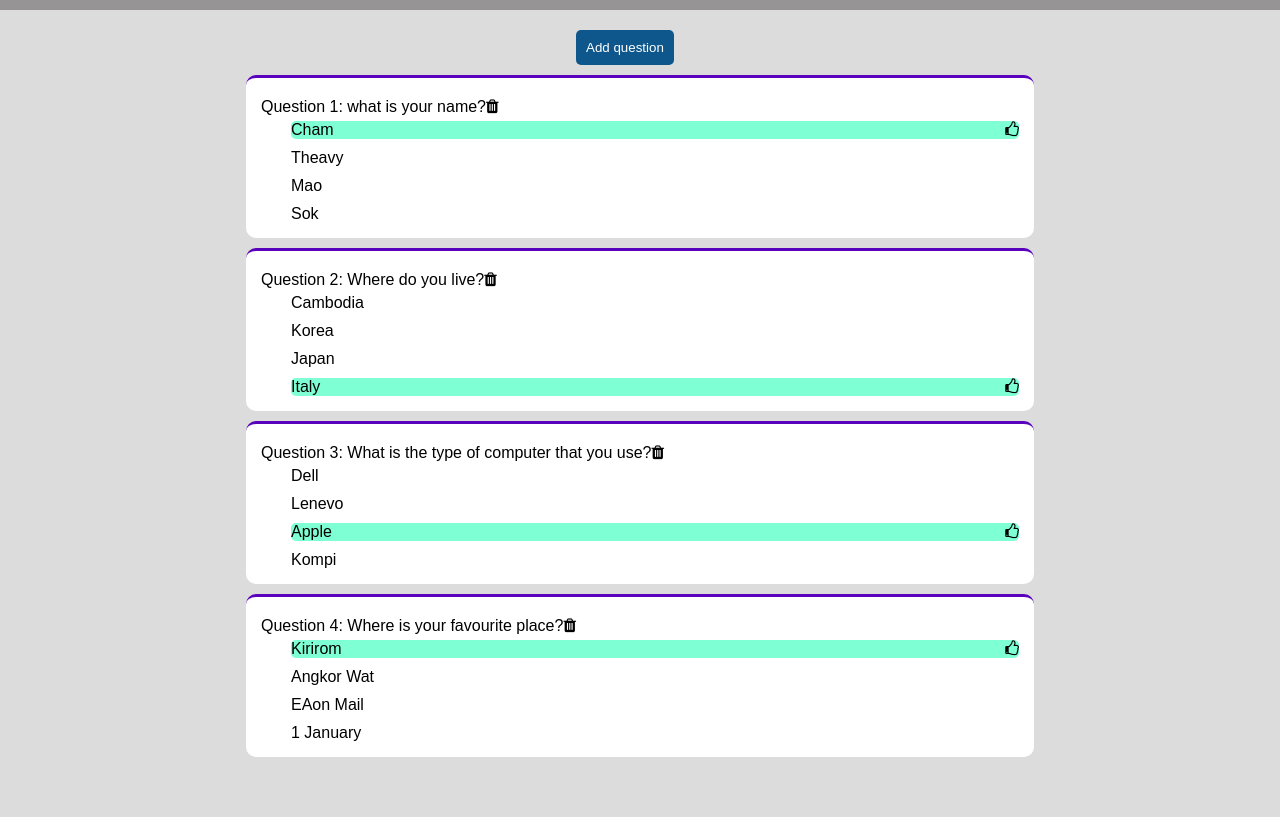
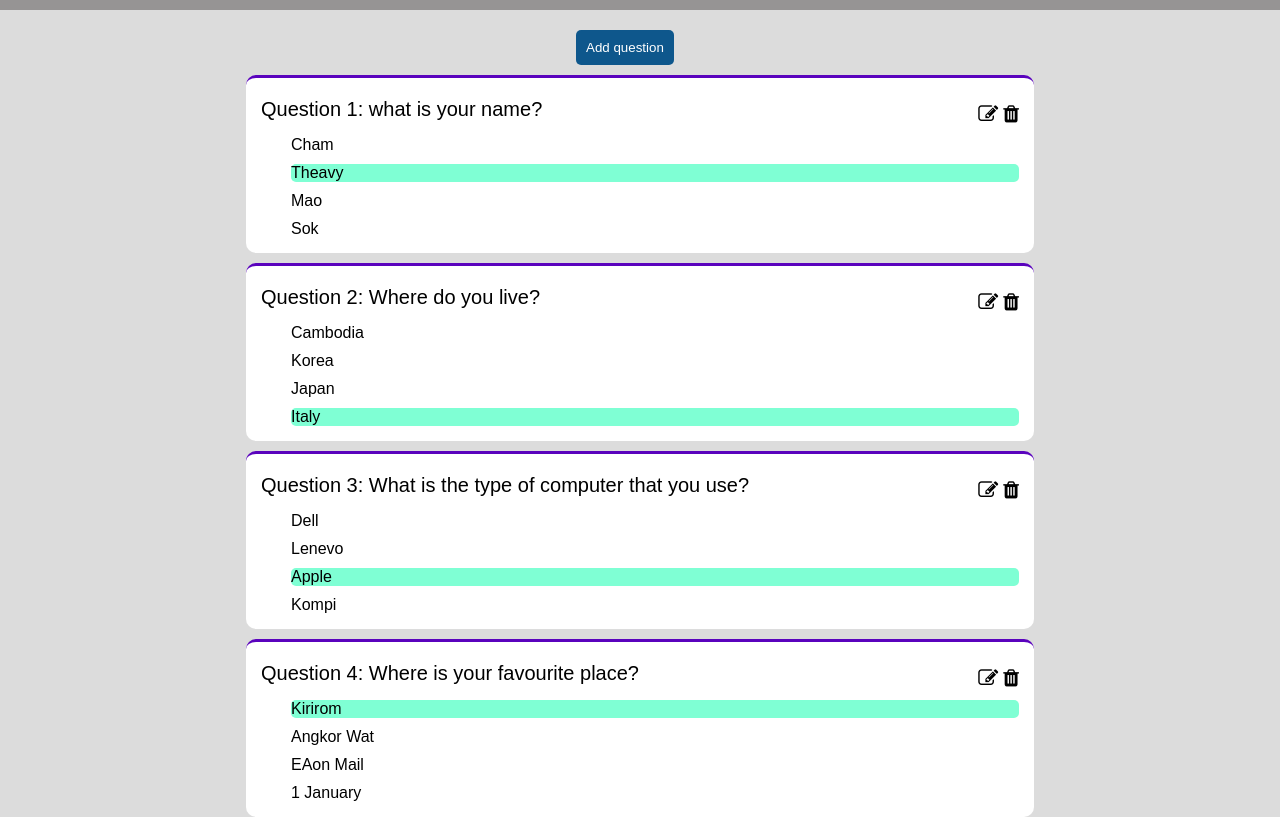
Before and after one commit to Vorn-Sreymao/2022-QUIZ-APP-G8, a plain HTML site: page index.html in a window 1280 px wide. Shown: the part 53-870 px from the top of the page. Before the commit the page ends 810 px from the top, so only its background shows below. Drawn offline with Linux system fonts and the light colour scheme.

Commit message:
add question

```diff
--- a/css/style.css
+++ b/css/style.css
@@ -94,6 +94,9 @@ label{
 p{
     margin-top: 10px;
     margin-left: 5px;
+    display: flex;
+    justify-content: space-between;
+    font-size: 20px;
 }
 
 
@@ -114,3 +117,6 @@ label{
     justify-content: space-between;
     border-radius: 5px;
 }
+i{
+    margin-left: 5px;
+}
--- a/js/app.js
+++ b/js/app.js
@@ -9,7 +9,7 @@ let arrAnswer = [{
         c: "Mao",
         d: "Sok"
     },
-    correctAnswers: "Cham"
+    correctAnswers: "Theavy"
 },
 {
     question: "Question 2: Where do you live?",
@@ -73,30 +73,45 @@ function displayQuestions(questions) {
             label.textContent = answersOfQuestion[answer];
             if (arrAnswer[question].correctAnswers === answersOfQuestion[answer]){
                 label.style.backgroundColor = "aquamarine";
-                let iconCorrect = document.createElement("i");
-                iconCorrect.className = "fa fa-thumbs-o-up";
-                label.appendChild(iconCorrect);
             }
-            console.log( answersOfQuestion[answer]);
             li.appendChild(label);
 
 
         }
 
         // ________________________________Icon ______________________________
+        let iconEdit = document.createElement("i");
+        iconEdit.className = "fa fa-edit";
         let iconDelete = document.createElement("i");
         iconDelete.className = "fa fa-trash";
-        questionTitle.appendChild(iconDelete);
+        let mainOfBtn = document.createElement("li");
+        mainOfBtn.appendChild(iconEdit);
+        mainOfBtn.appendChild(iconDelete);
+        questionTitle.appendChild(mainOfBtn);
+
     }
 }
 
 function delete_Quiz(event) {
     if (event.target.className === "fa fa-trash") {
-        let parent = event.target.parentElement.parentElement;
-        parent.remove();
+        let index = event.target.parentElement.dataset;
+        arrAnswer.splice(index,1);
+        console.log(arrAnswer);
+        let childOl=document.querySelector("ol");
+        childOl.parentElement.removeChild(childOl);
+        displayQuestions();
+
     }
+
 }
 
+
+
+
+
+function addQuestion(event){
+
+}
 // ______________________Hide and Show Question________________
 let containers = document.querySelector(".container");
 function hideQuiz(event){
```
